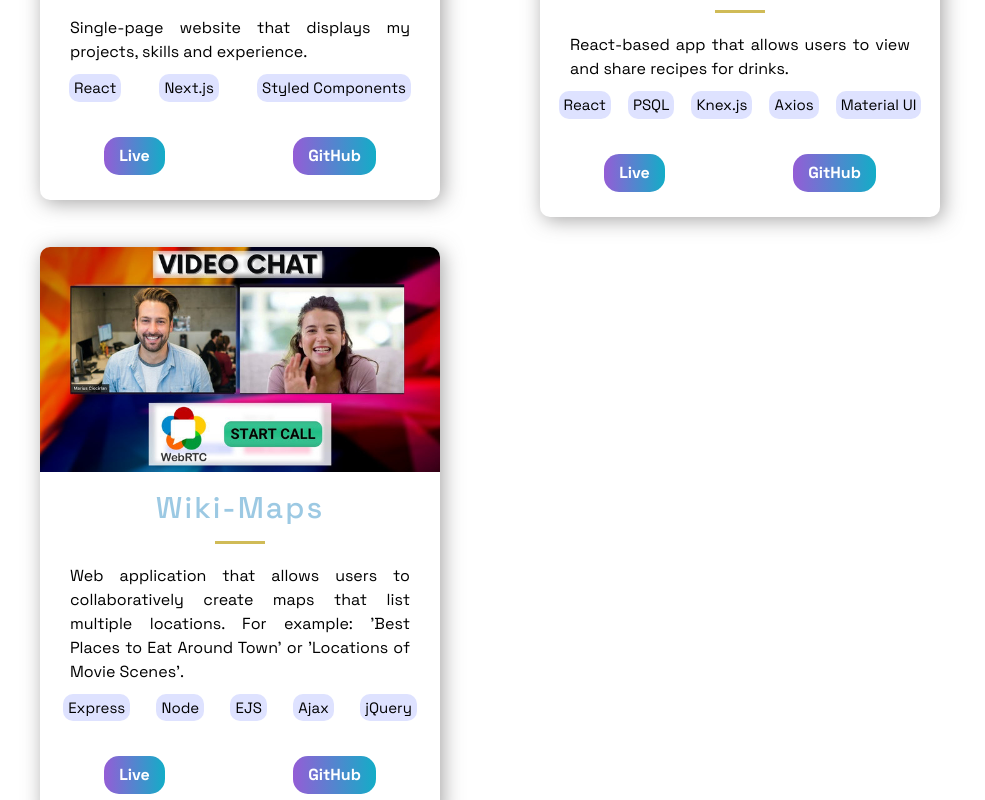
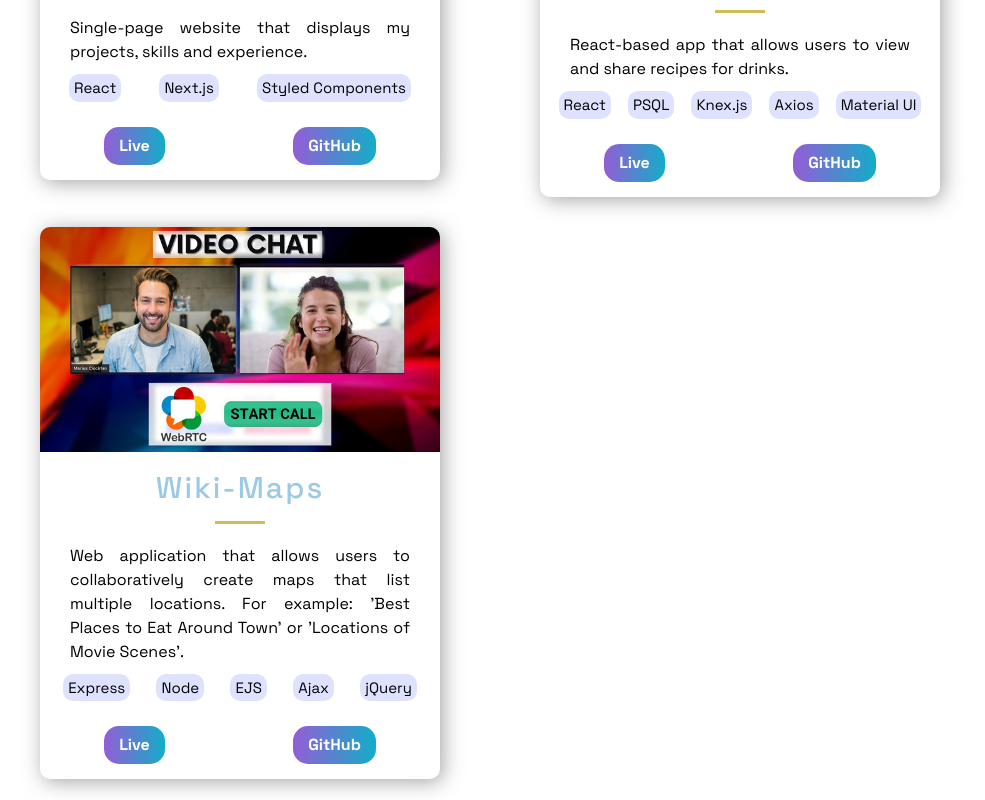
Before and after one commit to Winnie0313/portfolio, a Next.js app: page / in a window 1280 px wide. Shown: the part 1120-1920 px from the top of the page, without its empty margins (150-1135 px from the left). Built offline with nearby package versions, Linux system fonts and the light colour scheme.

Commit message:
modify button margin

```diff
--- a/src/components/Projects/ProjectsStyles.js
+++ b/src/components/Projects/ProjectsStyles.js
@@ -89,7 +89,7 @@ export const UtilityList = styled.ul`
   padding: 0;
   display: flex;
   justify-content: space-around;
-  margin: 2.5rem 0;
+  margin: 1.5rem 0;
 `;
 
 export const ExternalLinks = styled.a`
```
